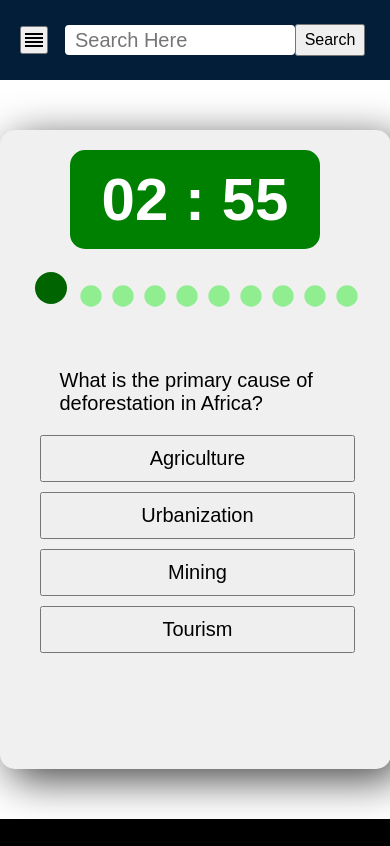
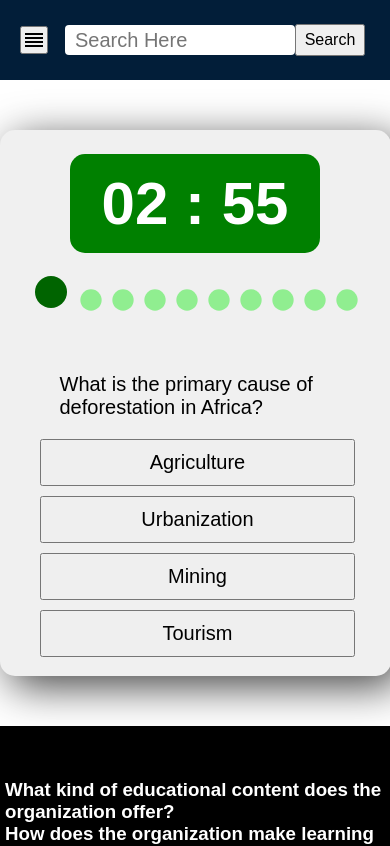
Before and after one commit to brandonbande/studybuddy, a React (Create React App) app: page /quiz in a window 390 px wide. Shown: the top 846 px of the page. Built offline with nearby package versions, Linux system fonts and the light colour scheme.

Commit message:
Fixed responsivitty

```diff
--- a/src/styles.css
+++ b/src/styles.css
@@ -79,7 +79,7 @@
     margin-top: 50px;
     background-color: #f0f0f0;
     color: black;
-    width: 60vw;
+    width: 80%;
     min-height: 60vh;
     height: min-content;
     border-radius: 15px;
@@ -320,23 +320,8 @@ button.selected {
     margin-bottom: 10px;
   }
 
+
 @media only screen and (max-width:900px) {
-    .navbar a{
-        width:70px;
-
-    }
-}
-
-@media only screen and (max-width:600px) {
-
-    .toggleButton{
-        display: flex;
-    }
-
-    #close a{
-        display: none;
-    }
-
     .about{
         display: flex;
         flex-direction: column;
@@ -346,10 +331,10 @@ button.selected {
 
     }
     .about h2{
-        font-size: 50px;
+        font-size: 30px;
     }
     .about .prompt{
-        font-size: 30px;
+        font-size: 20px;
     }
 
     .itemsBody{
@@ -363,7 +348,7 @@ button.selected {
         min-height: 400px;
     }
 
-    .quiz , .questionRoot{
+    .quiz , .questionRoot ,.learnRoot{
         display: flex;
         flex-direction: column;
         width: 90%;
@@ -373,8 +358,8 @@ button.selected {
         font-size: 20px;
     }
 
-    .questionSection{
-        height: 500px;
+    .questionSection , .answerSection{
+        height: 400px;
     }
 
     .scoreSection button{
@@ -400,23 +385,3 @@ button.selected {
 
 
 }
-
-@media only screen and (min-width:960px) {
-    .toggleButton{
-        display: none;
-    }
-
-    .hiddenLinks{
-        display: none;
-    }
-
-    #open{
-        height: 100px;
-    }
-
-    #open .links{
-        flex-direction: row;
-    }
-
-
-}
--- a/src/styles/Navbar.css
+++ b/src/styles/Navbar.css
@@ -95,7 +95,7 @@ button :hover{
       position: absolute;
       left: 0;
       top: 80px;
-      height: auto;
+      height: 100vh;
       width: 100%;
       background-color: #021e39 ;
       display: flex;
@@ -106,7 +106,8 @@ button :hover{
 
     .Navbar .leftSide #hidden a{
       margin: 10px;
-      font-size: 25px;
+      font-size: 50px;
+      border-bottom: white 3px;
 
 
     }
```
